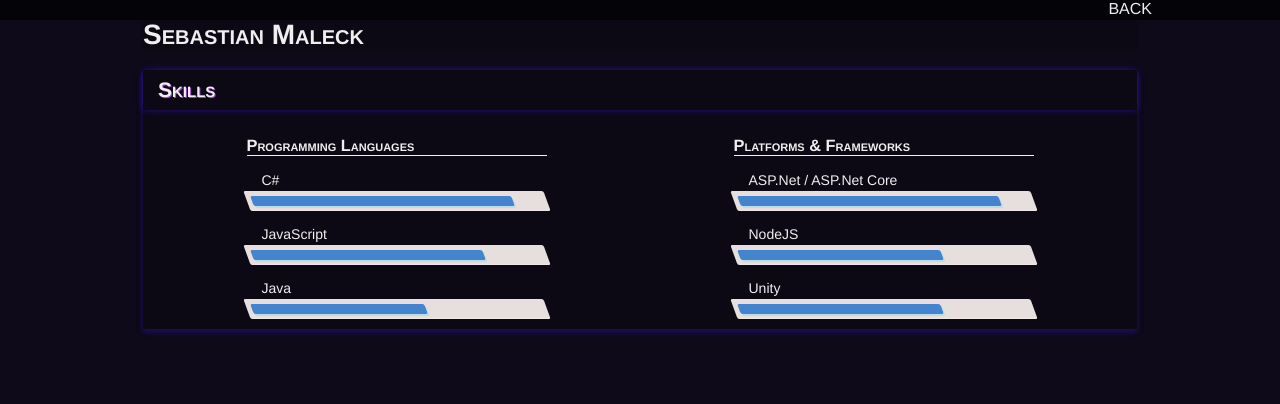
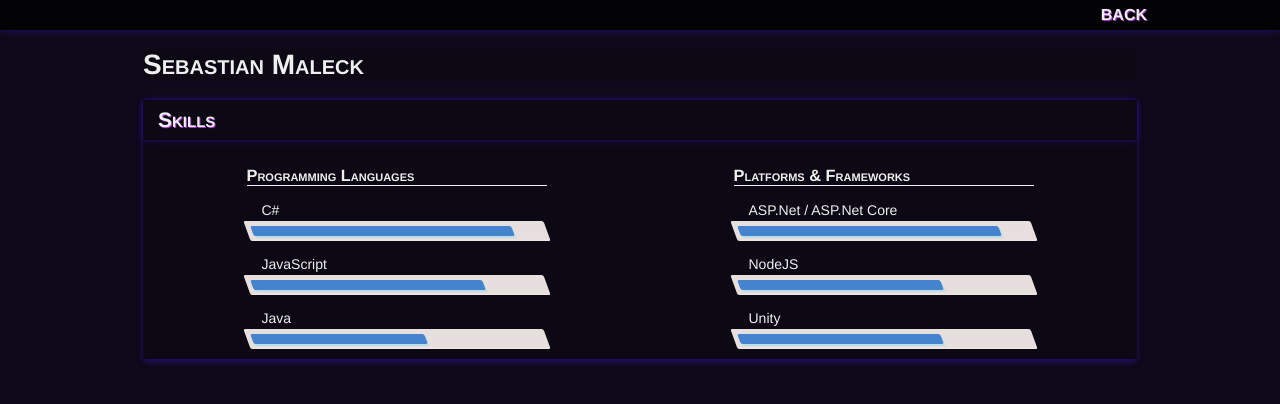
Before and after one commit to SMaleck/smaleck.github.io, a plain HTML site: page index.html in a window 1280 px wide. Drawn offline with nearby package versions, Linux system fonts and the light colour scheme.

Commit message:
Improves top-bar

```diff
--- a/css/style.css
+++ b/css/style.css
@@ -24,6 +24,7 @@ a{
   margin: auto;
   font-family: Roboto;
   font-size: 14px;
+  padding-top: 30px;
 }
 
 .content-block{
@@ -60,12 +61,13 @@ h4{
 
 /* -------------------- TOP BAR -------------------- */
 .top-bar{
-  background: rgba(0, 0, 0, 0.7);
+  background: rgba(0, 0, 0, 0.8);
   position: absolute;
   top: 0;
   width: 100%;
-  height: 20px;
+  height: 30px;
   margin: 0;
+  box-shadow: 0 0 rgba(71, 23, 246, 0.16), 0 3px 6px rgba(71, 23, 246, 0.23);
 }
 
 .top-bar .inner{
@@ -73,12 +75,20 @@ h4{
   margin: auto;
 }
 
+.top-bar .inner a{
+  display: block;
+  line-height: 30px;
+  padding: 0 5px;
+  font-weight: bold;
+  text-shadow: 1px 1px #A33ACB;
+}
+
+.top-bar .inner a:hover{
+  text-shadow: 3px 3px #A33ACB;
+}
+
 .top-bar .back-button{
   float: right;
-}
-
-.top-bar .back-button:hover{
-  text-shadow: 2px 2px #A33ACB;
 }
 
 /* -------------------- HEADER BLOCK -------------------- */
```
